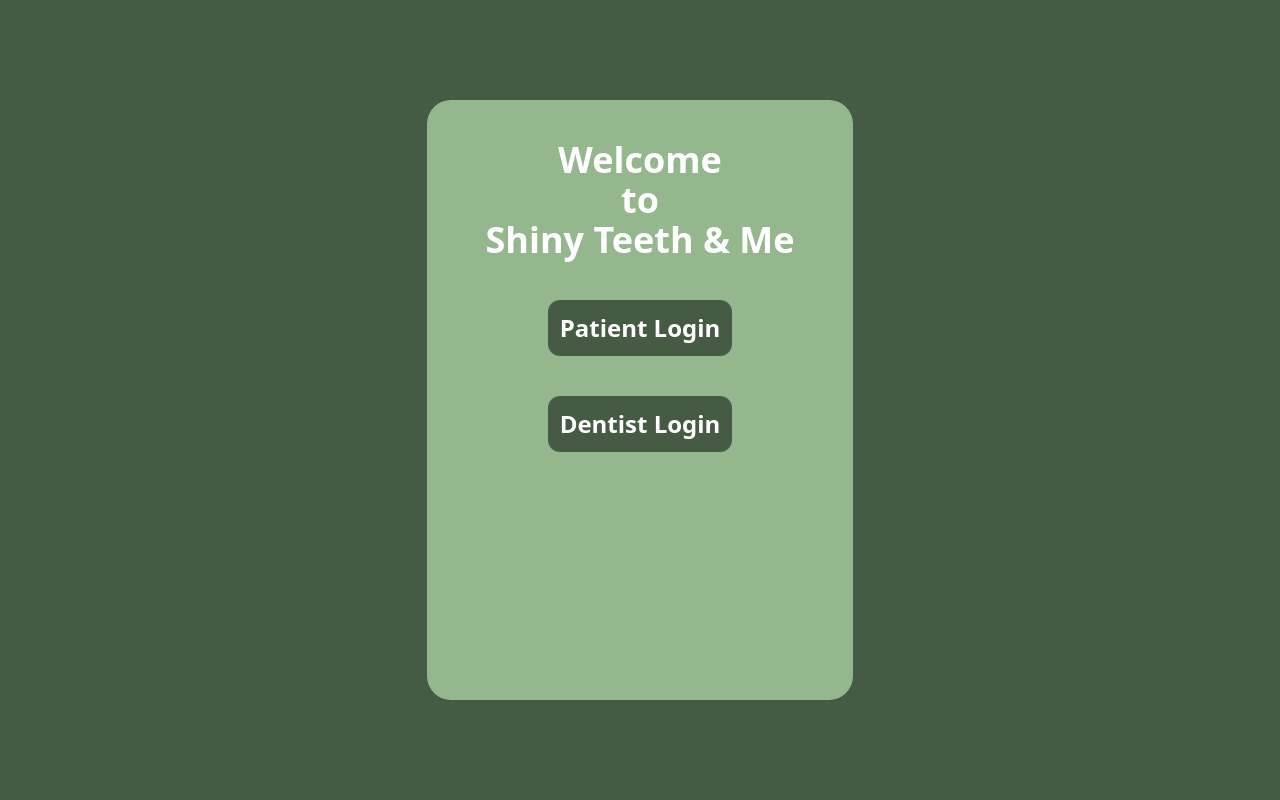
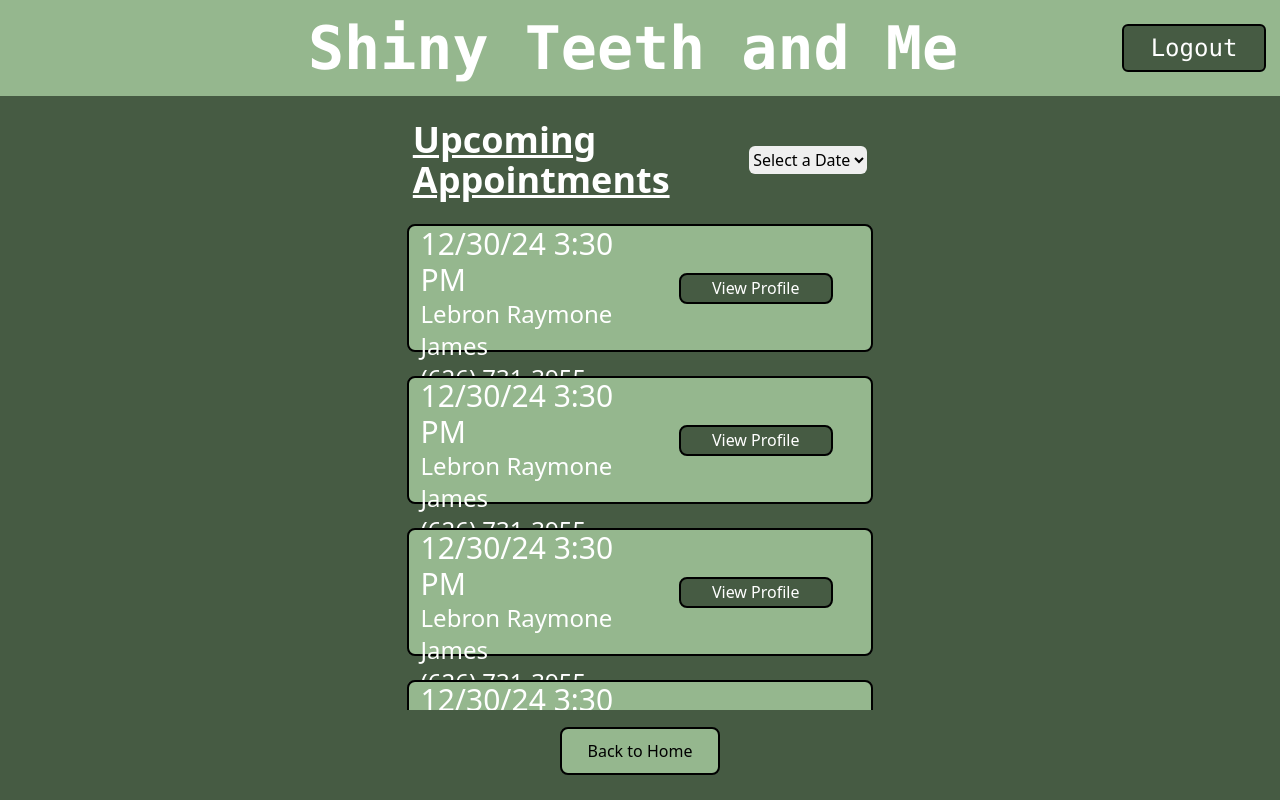
Before and after one commit to CS3560-02-4-Fall2024/group_project, a React (Vite) app in the folder frontend/: page / in a window 1280 px wide. Built offline with nearby package versions, Linux system fonts and the light colour scheme.

Commit message:
forgot da buttonius

```diff
--- a/frontend/src/main.jsx
+++ b/frontend/src/main.jsx
@@ -3,8 +3,10 @@ import { createRoot } from 'react-dom/client'
 import './index.css'
 import WelcomePage from './pages/welcomePage.jsx';
 
+import DentistHome from './pages/dentistHome.jsx';
+
 createRoot(document.getElementById('root')).render(
   <StrictMode>
-    <WelcomePage />
+    <DentistHome />
   </StrictMode>,
 )
--- a/frontend/src/pages/dentistHome.jsx
+++ b/frontend/src/pages/dentistHome.jsx
@@ -12,13 +12,15 @@ function Appt() {
   const [patEmail, setPatEmail] = useState("lbj@gmail.com");
 
   return(
-    <div className="w-[96%] h-[16vh] min-h-[16vh] border-2 border-black rounded-lg mx-auto mt-6 bg-g">
+    <div className="w-[96%] h-[16vh] min-h-[16vh] border-2 border-black rounded-lg mx-auto mt-6 bg-g flex flex-row">
       <div className="w-1/2 h-[100%] rounded-lg flex flex-col justify-evenly">
         <p className="text-white font-medium text-3xl ml-3">{apptDate} {apptTime}</p>
         <p className="text-white font-normal text-2xl ml-3">{patName}</p>
         <p className="text-white font-normal text-2xl ml-3">{patPhone}</p>
         <p className="text-white font-normal text-2xl ml-3">{patEmail}</p>
       </div>
+      {/* Button */}
+      <button className="w-1/3 h-1/4 border-2 border-black self-center m-auto rounded-lg bg-dg hover:bg-[#587354] text-white">View Profile</button>
     </div>
   )
 }
```
